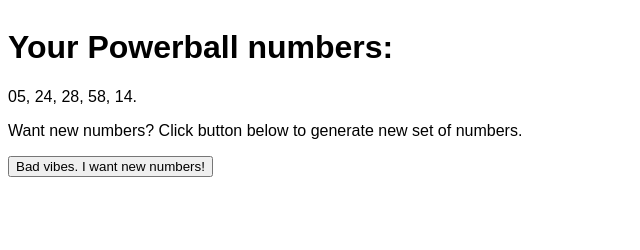
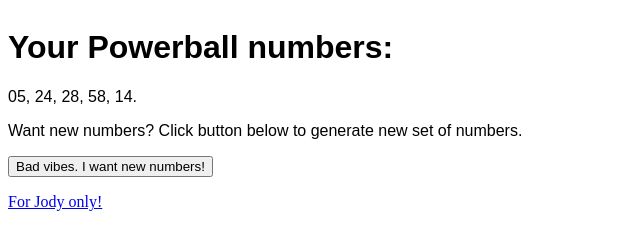
Before and after one commit to Patresia-A/Powerball-Generator, a plain HTML site: page secondpage.html in a window 1280 px wide. Shown: the whole page, without its empty margins (0-640 px from the left). Drawn offline with Linux system fonts and the light colour scheme.

Commit message:
Update secondpage.html
added link to repo

```diff
--- a/secondpage.html
+++ b/secondpage.html
@@ -14,6 +14,7 @@
     <p class="p1" id="troll">Want new numbers? Click button below to generate new set of numbers.</p>
 
 <button type="button" onclick='document.getElementById("troll").innerHTML = "You sucker. You get what you get!"'>Bad vibes. I want new numbers!</button>
+    <p><a href="https://github.com/Patresia-A/Powerball-Generator">For Jody only!</a></p>
 
     <p></p>
     <h2></h2>
```
